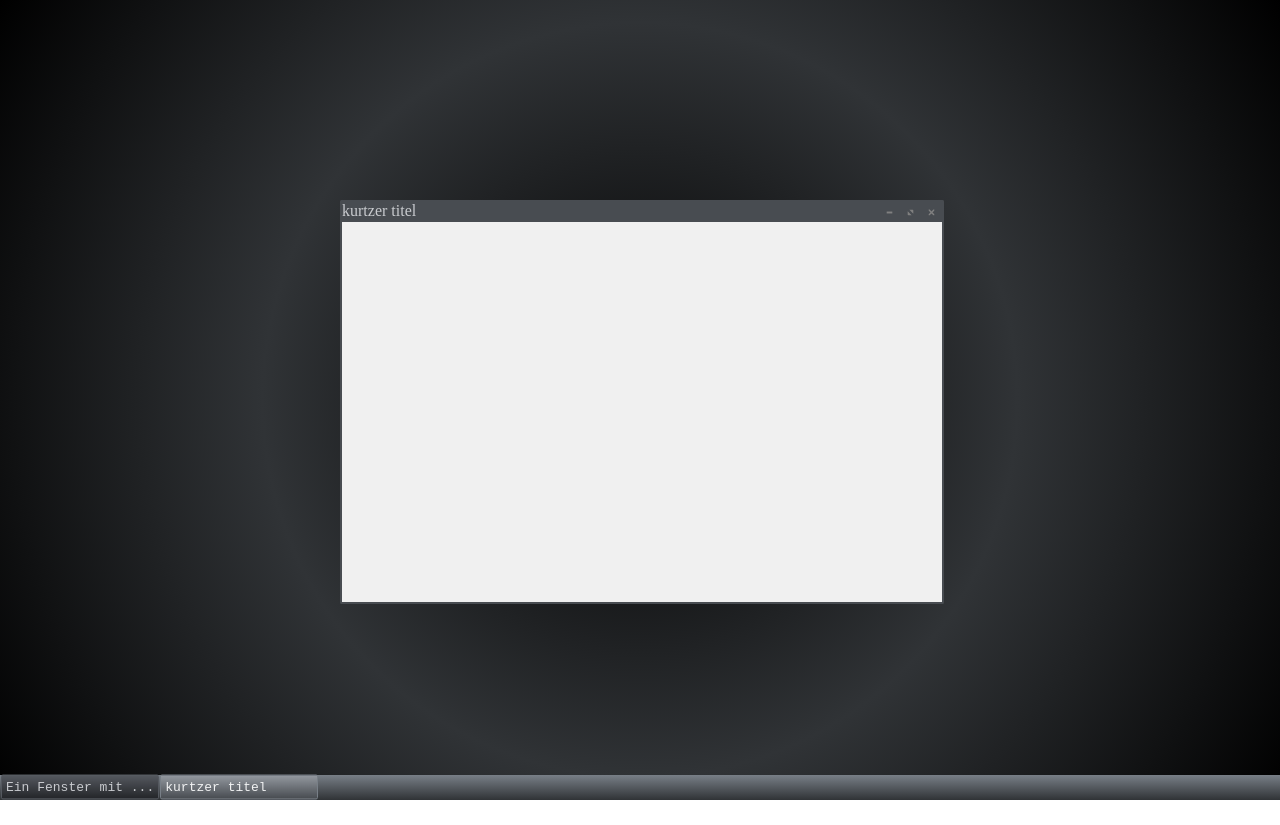
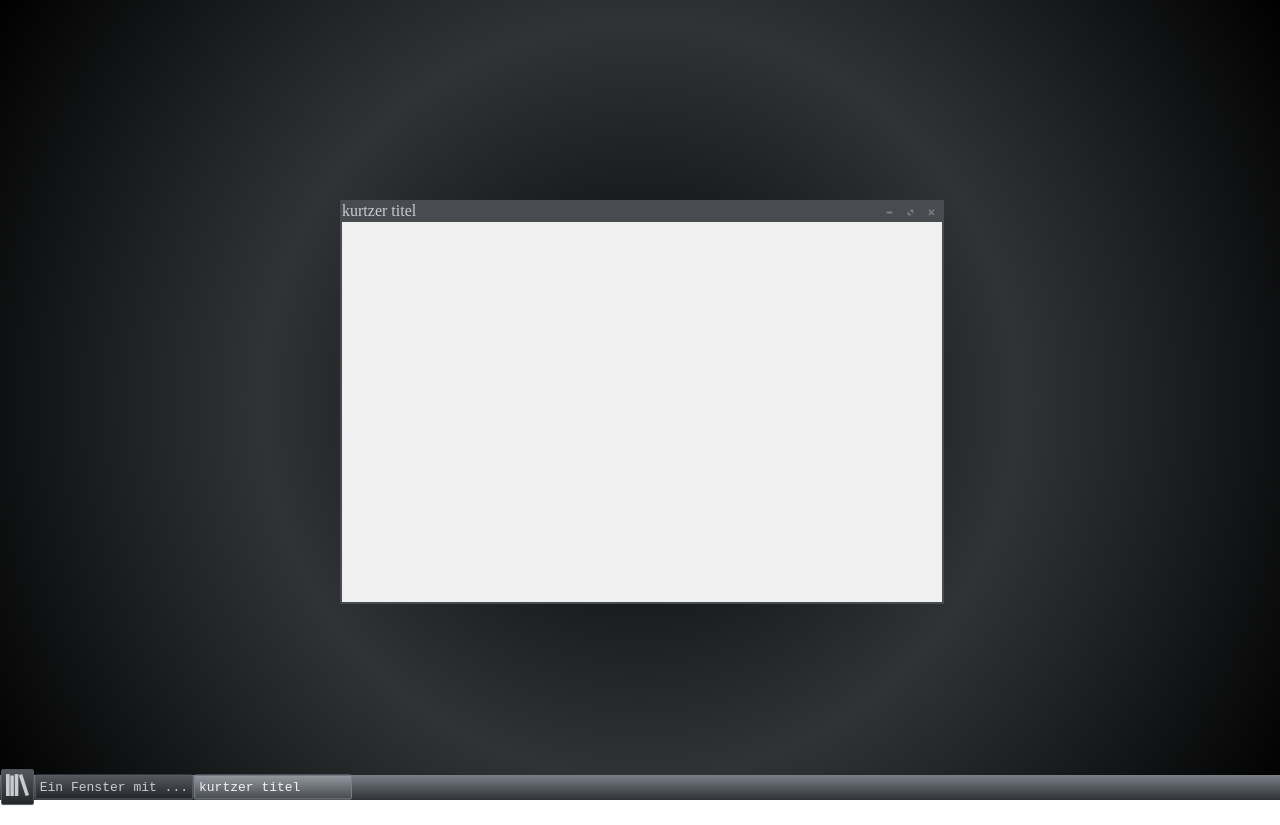
Before and after one commit to Farantir/JSWindowmaneger, a plain HTML site: page index.html in a window 1280 px wide. Drawn offline with Linux system fonts and the light colour scheme.

Commit message:
added button for menu

```diff
--- a/js/core/core_windows.js
+++ b/js/core/core_windows.js
@@ -12,6 +12,24 @@ function create_taskbar()
 	taskbar.container.style.width = "100%";
  	taskbar.container.style.top = "100%";
 
+  /*creating the startmenu area and button*/
+  var start_menue = document.createElement("div");
+  start_menue.classList.add("taskbar_area_start_menue");
+  taskbar.content.appendChild(start_menue);
+  taskbar.container.start_menue = start_menue;
+	var start_button = document.createElement("img");
+	start_menue.classList.add("taskbar_menue_button");
+	//button.classList.add("window_button");
+	//button.addEventListener("mousedown",minimize_button_click);
+	start_button.src = style.menu_button;
+  taskbar.container.start_menue.appendChild(start_button);
+
+  /*function for the startmenu menu div*/
+  taskbar.taskmenue = new taskmenue();
+  start_button.taskmenue = taskbar.taskmenue;
+  start_button.onclick = function(){this.taskmenue.toggle();};
+
+  /*creating the aktive window controling fujctionalit of the taskbar*/
   var open_windows = document.createElement("div");
   open_windows.classList.add("taskbar_area_open_windows");
   taskbar.content.appendChild(open_windows);
@@ -86,6 +104,20 @@ function taskbar_on_window_click(e)
 	set_window_on_top(this.target);
 }
 
+/*taskmenue div. excludet from taskbar for easy customizebility*/
+function taskmenue()
+{
+  /*creating the wrapper div vor the starmenu*/
+  var start_menue = document.createElement("div");
+  start_menue.classList.add("start_menue");
+  this.start_menue = start_menue;
+
+  this.toggle = function()
+  {
+    console.log("bla");
+  }
+}
+
 function create_desktop()
 {
 	/*initialisation information*/
--- a/js/core/windowmaneger.js
+++ b/js/core/windowmaneger.js
@@ -10,6 +10,7 @@ function default_style()
 	this.minimize_button = "icons/default_style/min-icon.svg";
 	this.maximize_button = "icons/default_style/max-icon.svg";
 	this.close_button = "icons/default_style/close-icon.svg";
+  this.menu_button = "icons/default_style/menu-icon.svg";
 }
 
 /*funcion for creating a new window*/
@@ -146,7 +147,7 @@ function close_button()
 function close_button_click(e)
 {
 	var to_del = this.parentNode.window.container;
-	window_closed(to_del);
+	observer.notify("window_closed",to_del);
 	to_del.parentNode.removeChild(to_del);
 	e.stopPropagation();
 }
--- a/style/core/core_windows.css
+++ b/style/core/core_windows.css
@@ -30,6 +30,19 @@
   padding: 4px;
 }
 
+.taskbar_area_start_menue
+{
+  float:left;
+  margin-left:3px;
+  margin-right:3px;
+  margin-top: 14px;
+  transform: translate(0%, -50%);
+  border: 0px;
+  color: var(--taskbar_title_color);
+  padding: 4px;
+
+}
+
 .taskbar_area_open_windows_open_window:hover
 {
   border: 1px solid var(--taskbar_window_border_highlight);
@@ -53,3 +66,24 @@
 {
   float:left;
 }
+
+.taskbar_menue_button
+{
+  float:left;
+  margin-left:1px;
+  margin-right:0px;
+  margin-top: 12px;
+  transform: translate(0%, -50%);
+  border: 1px solid var(--taskbar_window_border);
+  border-radius: 2px;
+	background: linear-gradient(#54585f, #242629);
+  color: var(--taskbar_title_color);
+  padding: 4px;
+}
+
+.taskbar_menue_button:hover
+{
+  border: 1px solid var(--taskbar_window_border_highlight);
+  background: linear-gradient(#93989f, #484c51);
+  color: var(--taskbar_aktive_title_color);
+}
```
Also changed, not shown: icons/default_style/menu-icon.svg (added).
